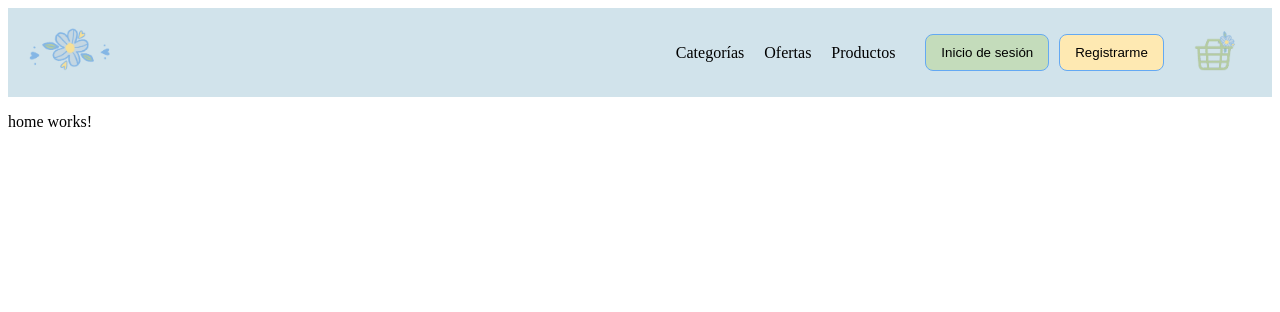
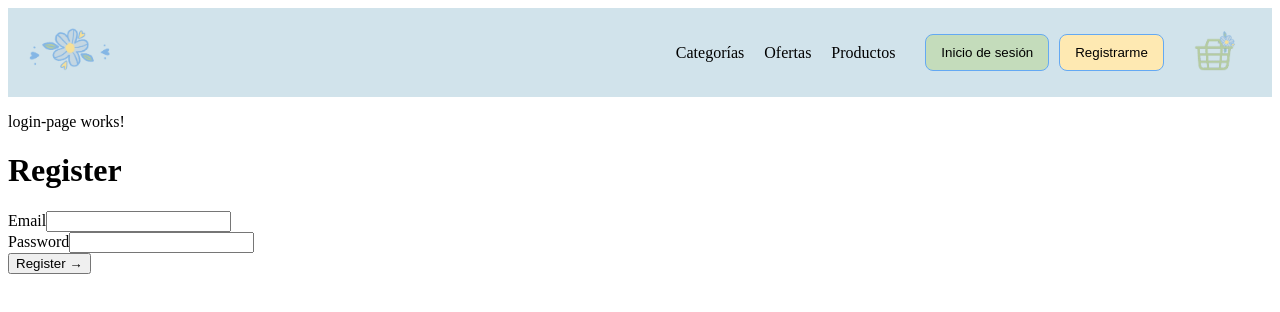
Before and after one commit to AceiteDeOliva/TPFinalMadeByMiluli, an Angular app in the folder e-commerce/: page /register in a window 1280 px wide. Before the commit this address led to /home. Shown: the top 312 px of the page. Built offline with nearby package versions, Linux system fonts and the light colour scheme.

Commit message:
Creacion de registro basico
Se crearon el register-form y register page components

```diff
--- a/e-commerce/db.json
+++ b/e-commerce/db.json
@@ -1,14 +1,19 @@
 {
   "users": [
     {
-        "id": 1,
+      "id": "1",
       "email": "user1@example.com",
       "password": "password1"
     },
     {
-        "id": 2,
+      "id": "2",
       "email": "user2@example.com",
       "password": "password2"
+    },
+    {
+      "id": "7963",
+      "email": "josevl@live.com",
+      "password": "Letamendia1"
     }
   ]
 }
--- a/e-commerce/src/app/app.routes.ts
+++ b/e-commerce/src/app/app.routes.ts
@@ -4,6 +4,7 @@ import { CarritoComponent } from './component/carrito/carrito.component';
 import { AppComponent } from './app.component';
 import { NavBarComponent } from './component/nav-bar/nav-bar.component';
 import { LoginPageComponent } from './pages/login-page/login-page.component';
+import { RegisterComponent } from './pages/register/register.component';
 
 
 export const routes: Routes = [
@@ -11,6 +12,8 @@ export const routes: Routes = [
   {path:'carrito', component:CarritoComponent},
   {path:'home', component:HomeComponent},
   {path: 'login', component:LoginPageComponent},
+  {path:'register', component:RegisterComponent},
   {path:"**",redirectTo:"home"},
 
+
 ];
--- a/e-commerce/src/app/component/nav-bar/nav-bar.component.html
+++ b/e-commerce/src/app/component/nav-bar/nav-bar.component.html
@@ -7,10 +7,9 @@
     <li><a routerLink="ofertas">Ofertas</a></li>
     <li><a routerLink="productos">Productos</a></li>
     <button routerLink="login" class="boton-inicio-sesion">Inicio de sesión</button>
-  <button routerLink="registro" class="boton-registrarme">Registrarme</button>
+  <button routerLink="register" class="boton-registrarme">Registrarme</button>
 
    <a routerLink="carrito"> <img src="\Assets\Logo made by miluli\basket.png" alt="\carrito" class="carrito" ></a>
 
   </ul>
-
 </nav>
--- /dev/null
+++ b/e-commerce/src/app/component/register-form/register-form.component.html
@@ -0,0 +1,25 @@
+<form [formGroup]="registerForm" (submit)="register()" autocomplete="new-password">
+    <h1>Register</h1>
+
+    <div class="form-control">
+      <label for="email">Email</label>
+      <input
+        formControlName="email"
+        id="email"
+        autocomplete="new-password"
+        type="email"
+      />
+    </div>
+
+    <div class="form-control">
+      <label for="password">Password</label>
+      <input
+        formControlName="password"
+        id="password"
+        autocomplete="new-password"
+        type="password"
+      />
+    </div>
+
+    <button type="submit">Register &#8594;</button>
+  </form>
--- /dev/null
+++ b/e-commerce/src/app/component/register-form/register-form.component.ts
@@ -0,0 +1,66 @@
+import { Component } from '@angular/core';
+import { ReactiveFormsModule, FormBuilder, FormGroup, Validators } from '@angular/forms';
+import { Router } from '@angular/router';
+import { HttpClient } from '@angular/common/http';
+import { Observable, of } from 'rxjs';
+import { catchError, map, tap } from 'rxjs/operators';
+
+@Component({
+  selector: 'app-register-form',
+  standalone: true,
+  imports: [ReactiveFormsModule],
+  templateUrl: './register-form.component.html',
+  styleUrls: ['./register-form.component.css']
+})
+
+
+export class RegisterFormComponent {
+  registerForm: FormGroup;
+
+  constructor(
+    private formBuilder: FormBuilder,
+    private router: Router,
+    private http: HttpClient
+  ) {
+
+    this.registerForm = this.formBuilder.group({
+      email: ['', [Validators.required, Validators.email]],
+      password: ['', [Validators.required]],
+    });
+  }
+
+  register() {
+    if (this.registerForm.invalid) {
+      alert('Please fill in all required fields.');
+      return;
+    }
+
+    const { email, password } = this.registerForm.value;
+
+    this.createUser(email!, password!)
+      .pipe(
+        tap((isCreated) => {
+          if (isCreated) {
+            alert('Registration successful!');
+            this.router.navigate(['/login']);
+          } else {
+            alert('Registration failed. Email might already be in use.');
+          }
+        }),
+        catchError((error) => {
+          console.error('Registration error', error);
+          alert('An error occurred while registering.');
+          return of(false);
+        })
+      )
+      .subscribe();
+  }
+
+  private createUser(email: string, password: string): Observable<boolean> {
+    return this.http
+      .post<any>(`http://localhost:3000/users`, { email, password })
+      .pipe(
+        map((user) => user ? true : false) // Return true if the user was created successfully
+      );
+  }
+}
--- /dev/null
+++ b/e-commerce/src/app/pages/register/register.component.html
@@ -0,0 +1,4 @@
+<div class = "login-page">
+    <p>login-page works!</p>
+    <app-register-form></app-register-form>
+</div>
```
Also changed, not shown: e-commerce/src/app/pages/register/register.component.ts (added, +13 -0 lines), e-commerce/src/app/component/register-form/register-form.component.css (added), e-commerce/src/app/pages/register/register.component.css (added), 2 other files (tests, documents, lock files or other folders). Lines whose indentation alone changed are shown as unchanged.
